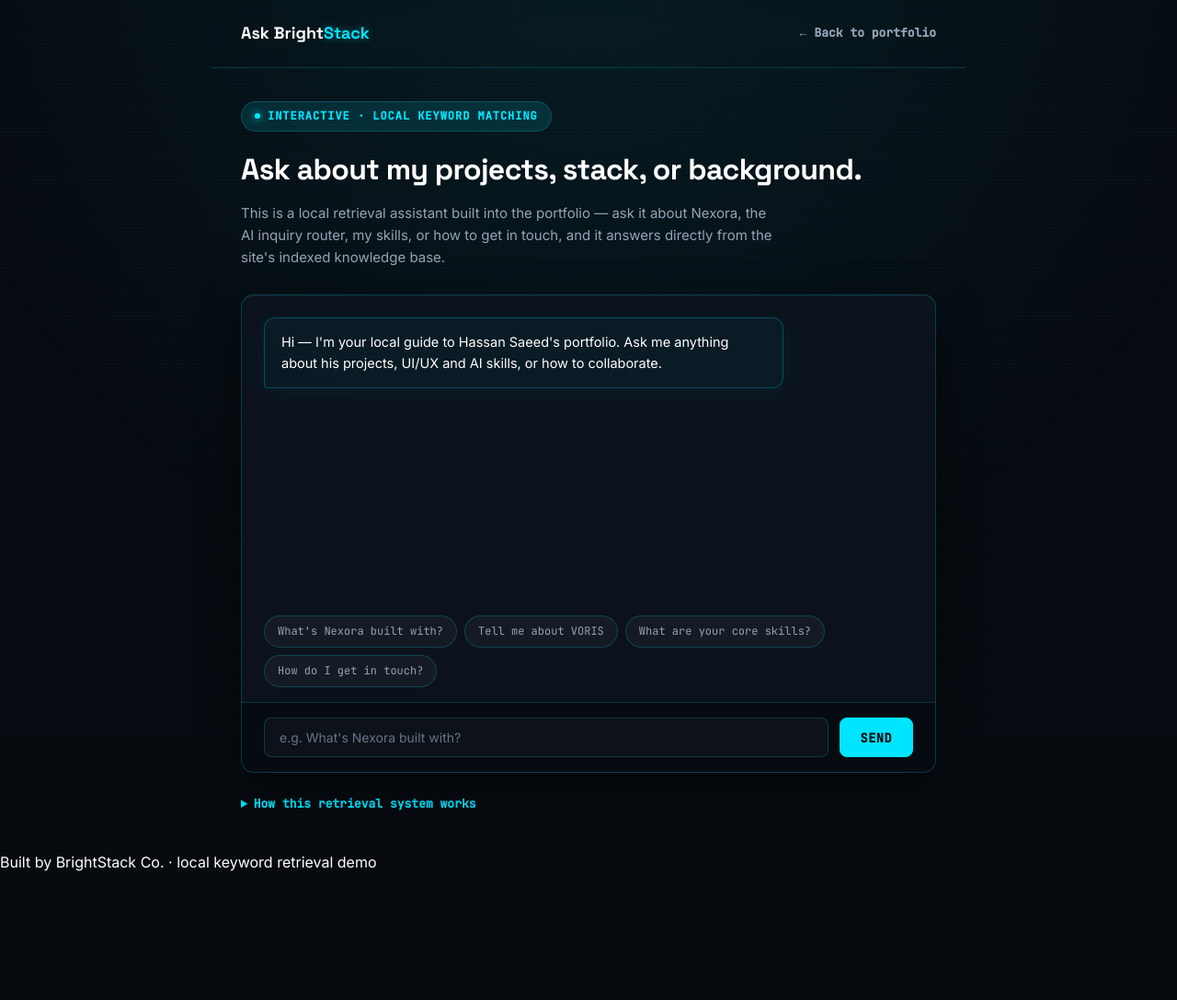
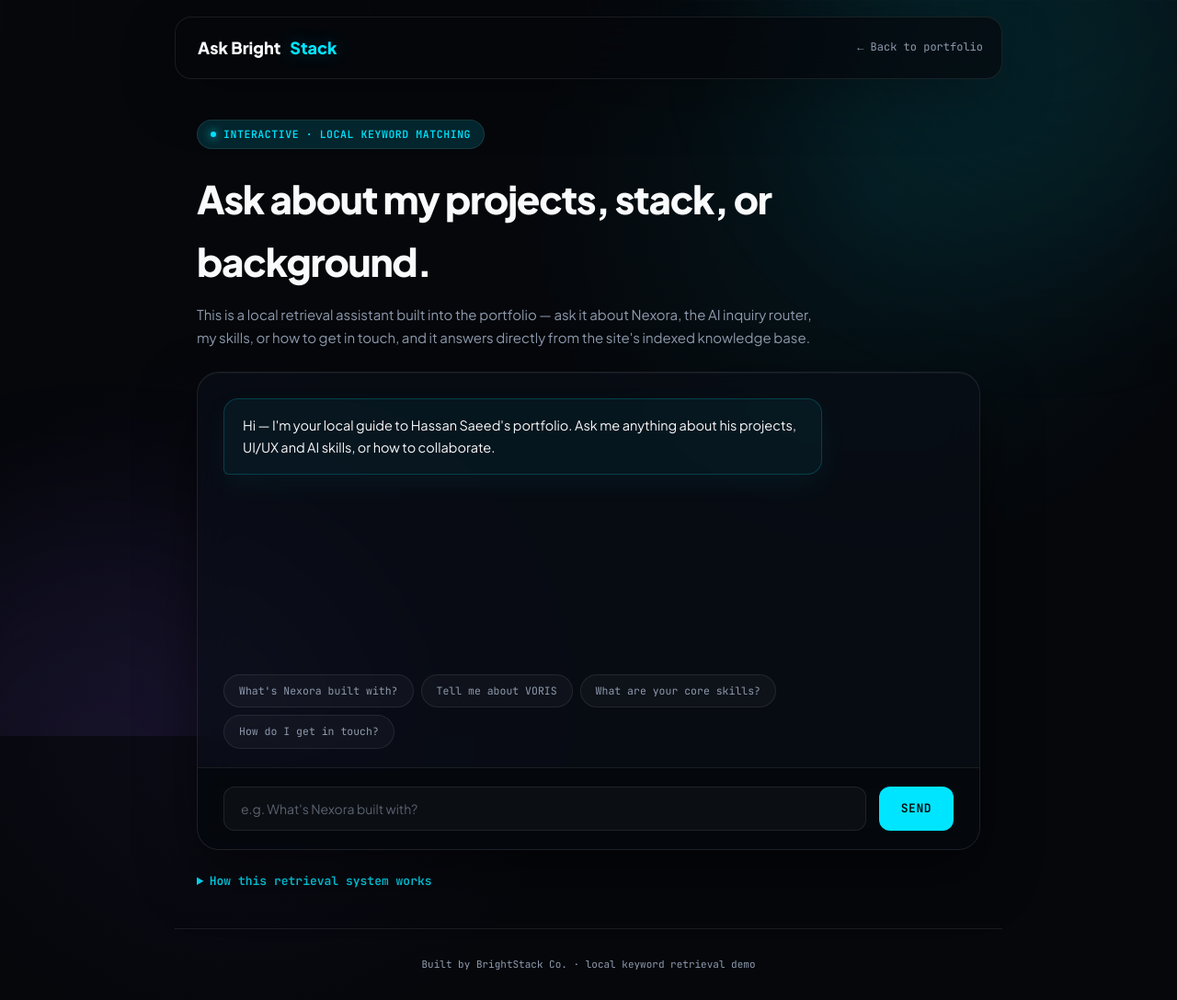
Before and after one commit to hassansaeed14/brightstack-portfolio, a plain HTML site: page ask-brightstack.html in a window 1280 px wide. Shown: the whole page at 92% size. Before the commit the page ends 951 px from the top, so only its background shows below. Drawn offline with Linux system fonts and the light colour scheme.

Commit message:
Update ask-brightstack.html

```diff
--- a/ask-brightstack.html
+++ b/ask-brightstack.html
@@ -9,167 +9,181 @@
 <meta property="og:type" content="website">
 <meta property="og:title" content="Ask BrightStack — AI Portfolio Assistant">
 <meta property="og:description" content="Ask questions about Hassan Saeed's projects, skills, and experience — answered by a transparent, local AI assistant.">
-<meta property="og:url" content="https://hassansaeed14.github.io/brightstack-portfolio/ask-brightstack.html">
-<meta property="og:image" content="https://hassansaeed14.github.io/brightstack-portfolio/og-card.svg">
-<meta name="twitter:card" content="summary_large_image">
-<meta name="description" content="Ask questions about Hassan Saeed's projects, skills, and experience — answered by a transparent, local AI assistant.">
 <link rel="preconnect" href="https://fonts.googleapis.com">
-<link href="https://fonts.googleapis.com/css2?family=Space+Grotesk:wght@500;600;700&family=Inter:wght@400;500;600&family=JetBrains+Mono:wght@400;500&display=swap" rel="stylesheet">
+<link href="https://fonts.googleapis.com/css2?family=Plus+Jakarta+Sans:wght@400;500;600;700;800&family=JetBrains+Mono:wght@400;500;600&display=swap" rel="stylesheet">
 <style>
   :root {
-    --bg:#070B10;
-    --panel:rgba(13, 20, 31, 0.8);
-    --panel-2:rgba(255, 255, 255, 0.04);
-    --line:rgba(0, 229, 255, 0.2);
-
-    --aqua:#00E5FF;
-    --aqua-dim:rgba(0, 229, 255, 0.12);
-    --peach:#FFDAB9;
-    --peach-dim:rgba(255, 218, 185, 0.1);
-
-    --text:#FFFFFF;
-    --muted:#94A3B8;
-    --muted-2:#64748B;
-
-    --msg-bot-bg: rgba(0, 229, 255, 0.04);
-    --msg-bot-border: rgba(0, 229, 255, 0.25);
-    --msg-user-bg: rgba(255, 218, 185, 0.08);
-    --msg-user-border: rgba(255, 218, 185, 0.3);
+    --bg: #05070b;
+    --bg-soft: #080c13;
+    --text: #f8fafc;
+    --muted: #8e9aad;
+    --cyan: #00e5ff;
+    --cyan-soft: rgba(0, 229, 255, 0.15);
+    --peach: #ffd8bd;
+    --purple: #8b5cf6;
+    --glass: rgba(10, 15, 24, 0.65);
+    --glass-strong: rgba(10, 15, 24, 0.85);
+    --border: rgba(255,255,255,0.085);
+    --border-hover: rgba(0,229,255,0.38);
+    --max-width: 900px;
+    --radius-lg: 24px;
+    --radius-md: 16px;
+    --ease: cubic-bezier(0.16, 1, 0.3, 1);
   }
 
-  *{margin:0;padding:0;box-sizing:border-box;}
-  body{
-    background:var(--bg);color:var(--text);font-family:'Inter',sans-serif;line-height:1.6;
-    min-height:100vh;display:flex;flex-direction:column;
-    overflow-x:hidden;
+  * { margin:0; padding:0; box-sizing:border-box; }
+  body {
+    min-height: 100vh;
+    background:
+      radial-gradient(circle at 75% 20%, rgba(0,229,255,0.07), transparent 30%),
+      radial-gradient(circle at 20% 70%, rgba(139,92,246,0.06), transparent 30%),
+      var(--bg);
+    color: var(--text);
+    font-family: 'Plus Jakarta Sans', sans-serif;
+    line-height: 1.6;
+    display: flex;
+    flex-direction: column;
+    overflow-x: hidden;
   }
 
-  /* Cyber Grid Background */
-  .scan{position:fixed;inset:0;z-index:0;pointer-events:none;
-    background:
-      radial-gradient(circle at 50% -10%, rgba(0,229,255,0.08), transparent 70%),
-      repeating-linear-gradient(0deg, rgba(0,229,255,0.015) 0px, rgba(0,229,255,0.015) 1px, transparent 1px, transparent 4px);
+  /* Global Background Effects */
+  .background {
+    position: fixed; inset: 0; pointer-events: none; z-index: -10; overflow: hidden;
   }
+  .grid {
+    position: absolute; inset: 0; opacity: 0.23;
+    background-image: linear-gradient(rgba(255,255,255,0.035) 1px, transparent 1px), linear-gradient(90deg, rgba(255,255,255,0.035) 1px, transparent 1px);
+    background-size: 80px 80px;
+    mask-image: linear-gradient(to bottom, black, transparent 90%);
+  }
+  .orb {
+    position: absolute; width: 520px; height: 520px; border-radius: 50%; filter: blur(110px); opacity: 0.09;
+  }
+  .orb.one { top: -250px; right: -120px; background: var(--cyan); }
+  .orb.two { bottom: -300px; left: -150px; background: var(--purple); }
 
   .main-content { position: relative; z-index: 1; flex: 1; display: flex; flex-direction: column; }
 
-  a{color:inherit;text-decoration:none; transition: color 0.3s;}
-  .mono{font-family:'JetBrains Mono',monospace;}
+  a { color: inherit; text-decoration: none; transition: color 0.3s ease; }
+  a:hover { color: var(--cyan); }
+  .mono { font-family: 'JetBrains Mono', monospace; }
 
-  header{
-    display:flex;justify-content:space-between;align-items:center;
-    padding:22px 32px;max-width:820px;margin:0 auto;width:100%;
-    border-bottom: 1px solid var(--line);
-    backdrop-filter: blur(10px);
+  /* Floating Navbar */
+  header {
+    position: fixed; top: 18px; left: 50%; transform: translateX(-50%);
+    width: min(calc(100% - 40px), var(--max-width)); height: 68px;
+    display: flex; align-items: center; justify-content: space-between;
+    padding: 0 20px 0 24px; border: 1px solid var(--border); border-radius: 18px;
+    background: rgba(5,7,11,0.66); backdrop-filter: blur(22px); z-index: 100;
+    box-shadow: 0 20px 60px rgba(0,0,0,0.25);
   }
-  .logo{font-family:'Space Grotesk',sans-serif;font-weight:700;font-size:18px;}
-  .logo span{color:var(--aqua);text-shadow: 0 0 10px rgba(0,229,255,0.4);}
-  .back-link{font-size:13px;font-weight:600;color:var(--muted); transition: color 0.3s; font-family:'JetBrains Mono',monospace;}
-  .back-link:hover{color:var(--aqua);}
+  .logo { display: flex; align-items: center; gap: 10px; font-weight: 800; font-size: 18px; }
+  .logo span { color: var(--cyan); text-shadow: 0 0 20px rgba(0,229,255,0.3); }
+  .back-link { font-family: 'JetBrains Mono', monospace; font-size: 12px; color: var(--muted); }
+  .back-link:hover { color: var(--cyan); }
 
-  .hero{max-width:820px;margin:0 auto;padding:36px 32px 28px;width:100%;}
-  .eyebrow{
-    display:inline-flex;align-items:center;gap:8px;font-size:12px;letter-spacing:0.08em;text-transform:uppercase;
-    color:var(--aqua);font-weight:600;margin-bottom:16px;font-family:'JetBrains Mono',monospace;
-    background:var(--aqua-dim);padding:6px 14px;border-radius:20px; border: 1px solid var(--line);
+  .hero { max-width: var(--max-width); margin: 0 auto; padding: 130px 24px 24px; width: 100%; }
+  .eyebrow {
+    display: inline-flex; align-items: center; gap: 8px; font-size: 11.5px; letter-spacing: 0.05em; text-transform: uppercase;
+    color: var(--cyan); font-weight: 700; margin-bottom: 20px; font-family: 'JetBrains Mono', monospace;
+    background: var(--cyan-soft); padding: 6px 14px; border-radius: 20px; border: 1px solid var(--border);
   }
-  .eyebrow::before{content:'';width:6px;height:6px;border-radius:50%;background:var(--aqua);display:inline-block; box-shadow: 0 0 8px var(--aqua);}
-  h1{font-family:'Space Grotesk',sans-serif;font-weight:700;font-size:32px;letter-spacing:-0.02em;margin-bottom:10px; color: var(--text);}
-  .hero p{color:var(--muted);font-size:15px;max-width:580px;line-height: 1.6;}
+  .eyebrow::before { content: ''; width: 6px; height: 6px; border-radius: 50%; background: var(--cyan); display: inline-block; box-shadow: 0 0 10px var(--cyan); }
+  h1 { font-weight: 800; font-size: clamp(32px, 4vw, 42px); letter-spacing: -0.03em; margin-bottom: 12px; color: var(--text); }
+  .hero p { color: var(--muted); font-size: 15px; max-width: 680px; line-height: 1.7; }
 
-  .chat-wrap{max-width:820px;margin:0 auto;padding:0 32px 24px;width:100%;flex:1;display:flex;flex-direction:column;}
-  .chat-panel{
-    background:var(--panel);border:1px solid var(--line);border-radius:14px;
-    display:flex;flex-direction:column;flex:1;min-height:520px;overflow:hidden;
-    backdrop-filter: blur(14px);
-    box-shadow: 0 15px 45px rgba(0, 0, 0, 0.6), inset 0 1px 0 rgba(255,255,255,0.05);
+  .chat-wrap { max-width: var(--max-width); margin: 0 auto; padding: 0 24px 24px; width: 100%; flex: 1; display: flex; flex-direction: column; }
+  .chat-panel {
+    background: var(--glass); border: 1px solid var(--border); border-radius: var(--radius-lg);
+    display: flex; flex-direction: column; flex: 1; min-height: 520px; overflow: hidden;
+    backdrop-filter: blur(20px);
+    box-shadow: 0 25px 60px rgba(0, 0, 0, 0.5), inset 0 1px 0 rgba(255,255,255,0.05);
   }
 
   .chat-log::-webkit-scrollbar { width: 6px; }
   .chat-log::-webkit-scrollbar-track { background: transparent; }
-  .chat-log::-webkit-scrollbar-thumb { background: var(--line); border-radius: 10px; }
-  .chat-log::-webkit-scrollbar-thumb:hover { background: var(--aqua-dim); }
+  .chat-log::-webkit-scrollbar-thumb { background: var(--border); border-radius: 10px; }
+  .chat-log::-webkit-scrollbar-thumb:hover { background: var(--cyan-soft); }
 
-  .chat-log{flex:1;overflow-y:auto;padding:24px;display:flex;flex-direction:column;gap:16px; scroll-behavior: smooth;}
+  .chat-log { flex: 1; overflow-y: auto; padding: 28px; display: flex; flex-direction: column; gap: 18px; scroll-behavior: smooth; }
 
-  .msg{max-width:80%;padding:14px 18px;border-radius:12px;font-size:14.5px;line-height:1.6; opacity: 0; transform: translateY(10px); animation: fadeIn 0.4s cubic-bezier(0.16, 1, 0.3, 1) forwards;}
+  .msg { max-width: 82%; padding: 16px 20px; border-radius: var(--radius-md); font-size: 14.5px; line-height: 1.7; opacity: 0; transform: translateY(10px); animation: fadeIn 0.4s var(--ease) forwards; }
   @keyframes fadeIn { to { opacity: 1; transform: translateY(0); } }
 
-  .msg.bot{
-    background:var(--msg-bot-bg);border:1px solid var(--msg-bot-border);
-    align-self:flex-start;border-bottom-left-radius:4px;
-    box-shadow: 0 4px 20px rgba(0, 229, 255, 0.06);
+  .msg.bot {
+    background: rgba(0, 229, 255, 0.05); border: 1px solid rgba(0, 229, 255, 0.2);
+    align-self: flex-start; border-bottom-left-radius: 6px;
+    box-shadow: 0 10px 30px rgba(0, 229, 255, 0.05);
   }
-  .msg.user{
-    background:var(--msg-user-bg);border:1px solid var(--msg-user-border);color:var(--text);
-    align-self:flex-end;border-bottom-right-radius:4px;
+  .msg.user {
+    background: rgba(255, 216, 189, 0.08); border: 1px solid rgba(255, 216, 189, 0.25); color: var(--text);
+    align-self: flex-end; border-bottom-right-radius: 6px;
   }
-  .msg .src{
-    display:block;margin-top:10px;font-family:'JetBrains Mono',monospace;font-size:11.5px;color:var(--aqua);
-    padding-top: 8px; border-top: 1px dashed var(--line);
+  .msg .src {
+    display: block; margin-top: 12px; font-family: 'JetBrains Mono', monospace; font-size: 11.5px; color: var(--cyan);
+    padding-top: 10px; border-top: 1px dashed var(--border);
   }
-  .msg .src a{text-decoration:underline; transition: color 0.3s;}
-  .msg .src a:hover { color: var(--peach); text-shadow: 0 0 8px rgba(255,218,185,0.4); }
+  .msg .src a { text-decoration: underline; transition: color 0.3s; }
+  .msg .src a:hover { color: var(--peach); text-shadow: 0 0 10px rgba(255,216,189,0.4); }
 
-  .typing{align-self:flex-start;display:flex;gap:5px;padding:14px 18px; background:var(--msg-bot-bg);border:1px solid var(--msg-bot-border); border-radius:12px; border-bottom-left-radius:4px;}
-  .typing span{width:6px;height:6px;border-radius:50%;background:var(--aqua);opacity:0.4;animation:blink 1.1s infinite;}
-  .typing span:nth-child(2){animation-delay:0.15s;}
-  .typing span:nth-child(3){animation-delay:0.3s;}
-  @keyframes blink{0%,80%,100%{opacity:0.25;}40%{opacity:0.9;box-shadow: 0 0 8px var(--aqua);}}
+  .typing { align-self: flex-start; display: flex; gap: 6px; padding: 16px 20px; background: rgba(0, 229, 255, 0.05); border: 1px solid rgba(0, 229, 255, 0.2); border-radius: var(--radius-md); border-bottom-left-radius: 6px; }
+  .typing span { width: 6px; height: 6px; border-radius: 50%; background: var(--cyan); opacity: 0.4; animation: blink 1.1s infinite; }
+  .typing span:nth-child(2) { animation-delay: 0.15s; }
+  .typing span:nth-child(3) { animation-delay: 0.3s; }
+  @keyframes blink { 0%,80%,100% { opacity: 0.25; } 40% { opacity: 0.9; box-shadow: 0 0 10px var(--cyan); } }
 
-  .chips-row{display:flex;flex-wrap:wrap;gap:8px;padding:0 24px 16px;}
-  .chip{
-    font-family:'JetBrains Mono',monospace;font-size:12px;background:var(--panel-2);border:1px solid var(--line);
-    padding:7px 14px;border-radius:20px;cursor:pointer;color:var(--muted); transition: all 0.3s cubic-bezier(0.16, 1, 0.3, 1);
+  .chips-row { display: flex; flex-wrap: wrap; gap: 8px; padding: 0 28px 20px; }
+  .chip {
+    font-family: 'JetBrains Mono', monospace; font-size: 11.5px; background: rgba(255,255,255,0.03); border: 1px solid var(--border);
+    padding: 8px 16px; border-radius: 20px; cursor: pointer; color: var(--muted); transition: all 0.3s var(--ease);
   }
-  .chip:hover{border-color:var(--aqua);color:var(--aqua); background: var(--aqua-dim); transform: translateY(-2px); box-shadow: 0 0 12px rgba(0,229,255,0.2);}
+  .chip:hover { border-color: var(--cyan); color: var(--cyan); background: var(--cyan-soft); transform: translateY(-2px); box-shadow: 0 0 15px rgba(0,229,255,0.2); }
 
-  .input-row{
-    display:flex;gap:12px;padding:16px 24px;border-top:1px solid var(--line);background:rgba(7, 11, 16, 0.85); backdrop-filter: blur(8px);
+  .input-row {
+    display: flex; gap: 14px; padding: 20px 28px; border-top: 1px solid var(--border); background: rgba(5, 7, 11, 0.75); backdrop-filter: blur(15px);
   }
-  .input-row input{
-    flex:1;border:1px solid var(--line);border-radius:8px;padding:12px 16px;font-size:14px;
-    font-family:'Inter',sans-serif;background:rgba(255, 255, 255, 0.03);color:var(--text); transition: border-color 0.3s, box-shadow 0.3s;
+  .input-row input {
+    flex: 1; border: 1px solid var(--border); border-radius: 12px; padding: 14px 18px; font-size: 14px;
+    font-family: 'Plus Jakarta Sans', sans-serif; background: rgba(255, 255, 255, 0.03); color: var(--text); transition: border-color 0.3s, box-shadow 0.3s;
   }
-  .input-row input:focus{outline:none;border-color:var(--aqua); box-shadow: 0 0 15px var(--aqua-dim);}
-  .input-row input::placeholder { color: var(--muted-2); }
+  .input-row input:focus { outline: none; border-color: var(--cyan); box-shadow: 0 0 20px rgba(0,229,255,0.15); }
+  .input-row input::placeholder { color: var(--muted); opacity: 0.6; }
 
-  .input-row button{
-    background:var(--aqua);border:1px solid var(--aqua);color:#070B10;font-weight:700;font-size:13.5px;
-    padding:0 22px;border-radius:8px;cursor:pointer; transition: all 0.3s cubic-bezier(0.16, 1, 0.3, 1);
-    font-family:'JetBrains Mono',monospace; text-transform: uppercase; letter-spacing: 0.5px;
+  .input-row button {
+    background: var(--cyan); border: none; color: #05070b; font-weight: 700; font-size: 13px;
+    padding: 0 24px; border-radius: 12px; cursor: pointer; transition: all 0.3s var(--ease);
+    font-family: 'JetBrains Mono', monospace; text-transform: uppercase; letter-spacing: 0.5px;
   }
-  .input-row button:hover{background:transparent; color:var(--aqua); box-shadow: 0 0 20px var(--aqua-dim);}
+  .input-row button:hover { background: var(--peach); box-shadow: 0 0 25px rgba(255,216,189,0.3); transform: translateY(-2px); }
   .input-row button:active { transform: scale(0.95); }
 
-  .how-it-works{
-    max-width:820px;margin:0 auto;padding:0 32px 40px;width:100%;font-size:13px;color:var(--muted);
+  .how-it-works {
+    max-width: var(--max-width); margin: 0 auto; padding: 0 24px 40px; width: 100%; font-size: 13px; color: var(--muted);
   }
-  .how-it-works summary{cursor:pointer;font-weight:600;color:var(--aqua); outline: none; font-family:'JetBrains Mono',monospace;}
-  .how-it-works p{margin-top:10px;max-width:620px; padding: 14px 16px; background: var(--panel); border-left: 2px solid var(--peach); border-radius: 0 8px 8px 0; line-height: 1.6;}
+  .how-it-works summary { cursor: pointer; font-weight: 600; color: var(--cyan); outline: none; font-family: 'JetBrains Mono', monospace; }
+  .how-it-works p { margin-top: 12px; padding: 16px 20px; background: var(--glass); border: 1px solid var(--border); border-radius: var(--radius-md); line-height: 1.7; backdrop-filter: blur(15px); }
 
-  <footer>padding:24px 32px 32px;text-align:center;font-size:12.5px;color:var(--muted-2); font-family:'JetBrains Mono',monospace; border-top:1px solid var(--line); max-width:820px; margin: 0 auto; width: 100%;}
+  footer { padding: 30px 24px; text-align: center; font-size: 11px; color: var(--muted); font-family: 'JetBrains Mono', monospace; border-top: 1px solid var(--border); max-width: var(--max-width); margin: 0 auto; width: 100%; }
 
-  @media (max-width:600px){
-    .msg{max-width:88%;}
-    h1{font-size:24px;}
-  }
-
-  @media (max-width:560px){
-    header, .hero, .chat-wrap, .how-it-works{padding-left:18px;padding-right:18px;}
-    h1{font-size:22px;}
-    .hero p{font-size:14px;}
-    .chat-log{padding:18px;}
-    .msg{max-width:92%;font-size:14px;}
-    .chips-row{padding:0 18px 14px;}
-    .chip{font-size:11.5px;padding:6px 10px;}
-    .input-row{padding:14px 18px;}
+  @media (max-width: 768px) {
+    header { width: calc(100% - 28px); top: 12px; }
+    .hero, .chat-wrap, .how-it-works, footer { padding-left: 18px; padding-right: 18px; }
+    h1 { font-size: 26px; }
+    .chat-panel { min-height: 450px; }
+    .chat-log { padding: 18px; }
+    .msg { max-width: 90%; }
+    .chips-row { padding: 0 18px 16px; }
+    .input-row { padding: 14px 18px; }
   }
 </style>
 </head>
 <body>
 
-<div class="scan"></div>
+<div class="background">
+  <div class="grid"></div>
+  <div class="orb one"></div>
+  <div class="orb two"></div>
+</div>
 
 <div class="main-content">
   <header>
```
